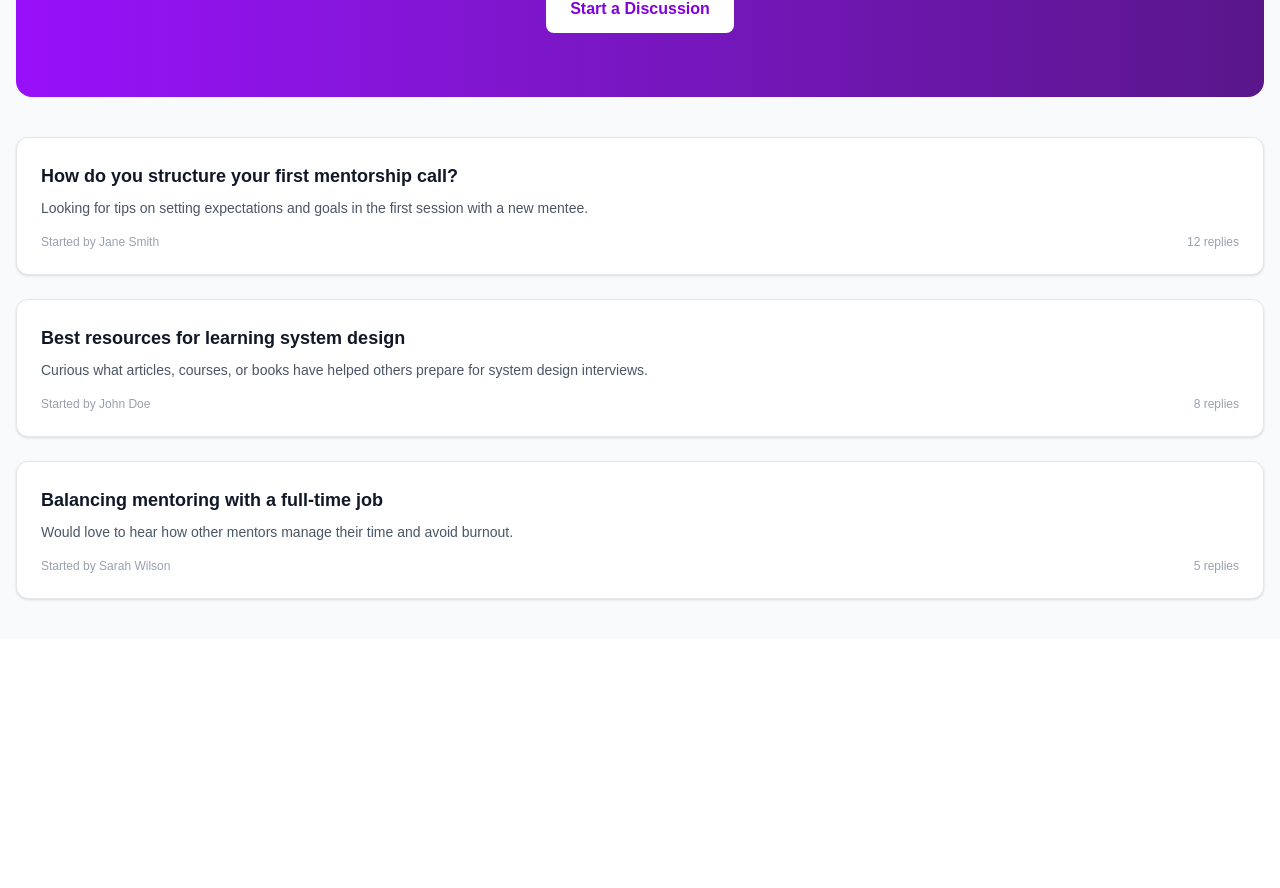
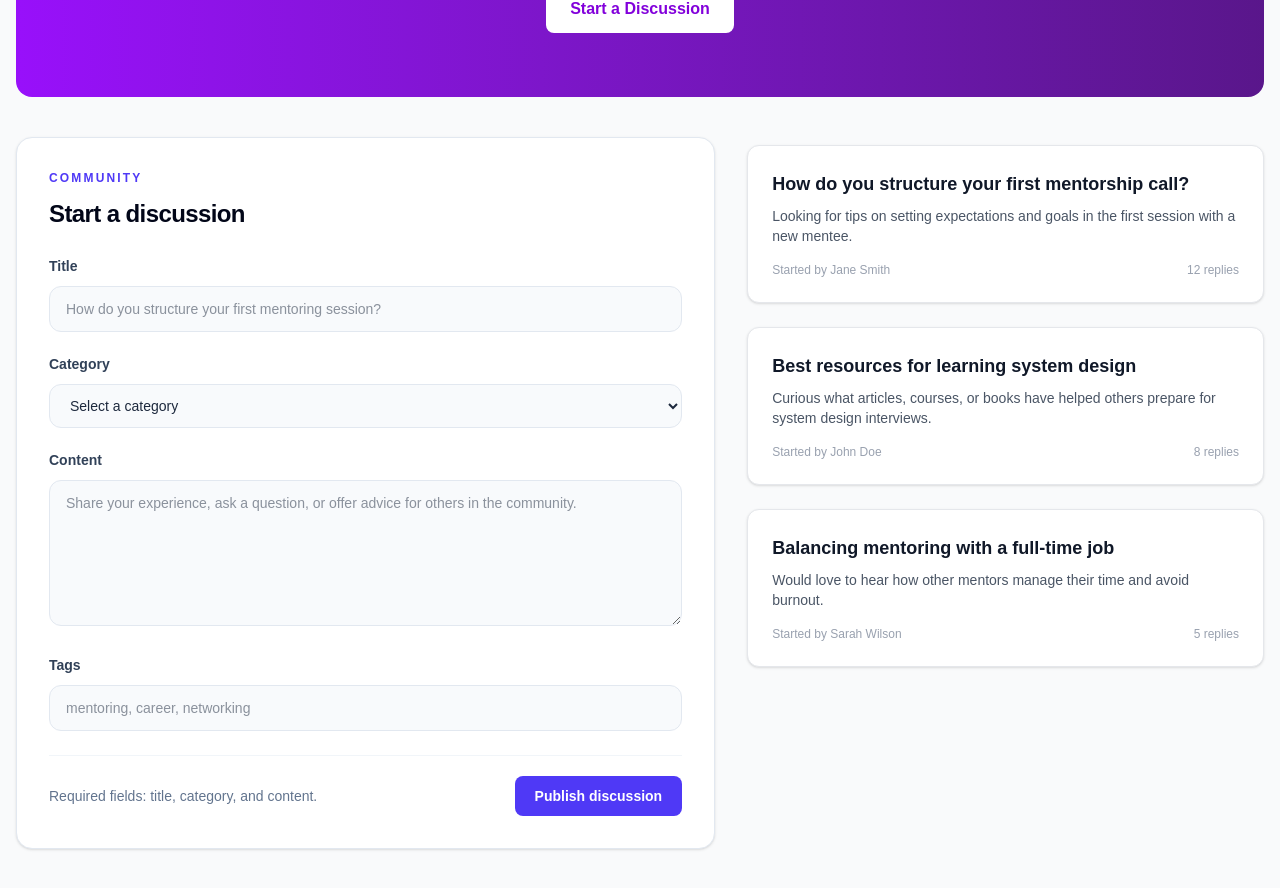
Before and after one commit to MentoNest/skillsync_frontend, a Next.js app: page /community in a window 1280 px wide. Shown: the part 372-1260 px from the top of the page. Before the commit the page ends 1011 px from the top, so only its background shows below. Built offline with nearby package versions, Linux system fonts and the light colour scheme.

Commit message:
creation form

```diff
--- a/app/community/page.tsx
+++ b/app/community/page.tsx
@@ -1,6 +1,9 @@
 import type { Metadata } from "next";
 import CommunityHeroBanner from "@/components/community/CommunityHeroBanner";
 import DiscussionFeedContainer from "@/components/community/DiscussionFeedContainer";
+import DiscussionForm, {
+  type DiscussionFormValues,
+} from "@/components/discussions/DiscussionForm";
 
 export const metadata: Metadata = {
   title: "Community | SkillSync",
@@ -8,12 +11,23 @@ export const metadata: Metadata = {
 };
 
 export default function CommunityPage() {
+  const handleSubmit = async (values: DiscussionFormValues) => {
+    console.log("New discussion submitted:", values);
+  };
+
   return (
     <div className="container mx-auto px-4 py-10">
       <CommunityHeroBanner />
 
-      <div className="mt-10">
-        <DiscussionFeedContainer />
+      <div className="mt-10 grid gap-8 lg:grid-cols-[1.15fr_0.85fr]">
+        <DiscussionForm
+          onSubmit={handleSubmit}
+          submitLabel="Publish discussion"
+        />
+
+        <div className="lg:pt-2">
+          <DiscussionFeedContainer />
+        </div>
       </div>
     </div>
   );
--- /dev/null
+++ b/components/discussions/DiscussionForm.tsx
@@ -0,0 +1,222 @@
+"use client";
+
+import { FormEvent, useMemo, useState } from "react";
+
+export type DiscussionFormValues = {
+  title: string;
+  category: string;
+  content: string;
+  tags: string[];
+};
+
+export type DiscussionFormErrors = Partial<
+  Record<keyof DiscussionFormValues, string>
+>;
+
+const defaultCategories = [
+  "Career Growth",
+  "Leadership",
+  "Interview Prep",
+  "Networking",
+  "Salary & Compensation",
+  "Work-Life Balance",
+];
+
+interface DiscussionFormProps {
+  categories?: string[];
+  initialValues?: Partial<DiscussionFormValues>;
+  submitLabel?: string;
+  onSubmit?: (values: DiscussionFormValues) => void | Promise<void>;
+  className?: string;
+}
+
+const normalizeTags = (rawTags: string) =>
+  rawTags
+    .split(",")
+    .map((tag) => tag.trim())
+    .filter(Boolean);
+
+export default function DiscussionForm({
+  categories = defaultCategories,
+  initialValues,
+  submitLabel = "Create discussion",
+  onSubmit,
+  className = "",
+}: DiscussionFormProps) {
+  const [title, setTitle] = useState(initialValues?.title ?? "");
+  const [category, setCategory] = useState(initialValues?.category ?? "");
+  const [content, setContent] = useState(initialValues?.content ?? "");
+  const [tagsInput, setTagsInput] = useState(
+    initialValues?.tags?.join(", ") ?? ""
+  );
+  const [errors, setErrors] = useState<DiscussionFormErrors>({});
+  const [isSubmitting, setIsSubmitting] = useState(false);
+
+  const fieldClassName = useMemo(
+    () =>
+      "mt-2 w-full rounded-xl border bg-slate-50 px-4 py-3 text-sm text-slate-800 outline-none transition focus:border-indigo-500 focus:bg-white focus:ring-4 focus:ring-indigo-100 disabled:cursor-not-allowed disabled:bg-slate-100",
+    []
+  );
+
+  const validate = (values: DiscussionFormValues): DiscussionFormErrors => {
+    const nextErrors: DiscussionFormErrors = {};
+
+    if (!values.title.trim()) {
+      nextErrors.title = "Title is required.";
+    }
+
+    if (!values.category.trim()) {
+      nextErrors.category = "Category is required.";
+    }
+
+    if (!values.content.trim()) {
+      nextErrors.content = "Content is required.";
+    }
+
+    return nextErrors;
+  };
+
+  const handleSubmit = async (event: FormEvent<HTMLFormElement>) => {
+    event.preventDefault();
+
+    const values: DiscussionFormValues = {
+      title: title.trim(),
+      category: category.trim(),
+      content: content.trim(),
+      tags: normalizeTags(tagsInput),
+    };
+
+    const nextErrors = validate(values);
+    setErrors(nextErrors);
+
+    if (Object.keys(nextErrors).length > 0) {
+      return;
+    }
+
+    setIsSubmitting(true);
+
+    try {
+      await onSubmit?.(values);
+      setTitle("");
+      setCategory("");
+      setContent("");
+      setTagsInput("");
+      setErrors({});
+    } finally {
+      setIsSubmitting(false);
+    }
+  };
+
+  return (
+    <form
+      onSubmit={handleSubmit}
+      noValidate
+      className={`rounded-2xl border border-slate-200 bg-white p-6 shadow-sm sm:p-8 ${className}`}
+    >
+      <div className="mb-6">
+        <p className="text-xs font-bold uppercase tracking-[0.18em] text-indigo-600">
+          Community
+        </p>
+        <h2 className="mt-3 text-2xl font-bold tracking-tight text-slate-950">
+          Start a discussion
+        </h2>
+      </div>
+
+      <div className="grid gap-5">
+        <div>
+          <label htmlFor="discussion-title" className="text-sm font-semibold text-slate-700">
+            Title
+          </label>
+          <input
+            id="discussion-title"
+            name="title"
+            type="text"
+            value={title}
+            onChange={(event) => setTitle(event.target.value)}
+            placeholder="How do you structure your first mentoring session?"
+            aria-invalid={Boolean(errors.title)}
+            className={`${fieldClassName} ${errors.title ? "border-red-300 focus:border-red-500 focus:ring-red-100" : "border-slate-200"}`}
+          />
+          {errors.title ? (
+            <p className="mt-1 text-sm text-red-600" role="alert">
+              {errors.title}
+            </p>
+          ) : null}
+        </div>
+
+        <div>
+          <label htmlFor="discussion-category" className="text-sm font-semibold text-slate-700">
+            Category
+          </label>
+          <select
+            id="discussion-category"
+            name="category"
+            value={category}
+            onChange={(event) => setCategory(event.target.value)}
+            aria-invalid={Boolean(errors.category)}
+            className={`${fieldClassName} ${errors.category ? "border-red-300 focus:border-red-500 focus:ring-red-100" : "border-slate-200"}`}
+          >
+            <option value="">Select a category</option>
+            {categories.map((option) => (
+              <option key={option} value={option}>
+                {option}
+              </option>
+            ))}
+          </select>
+          {errors.category ? (
+            <p className="mt-1 text-sm text-red-600" role="alert">
+              {errors.category}
+            </p>
+          ) : null}
+        </div>
+
+        <div>
+          <label htmlFor="discussion-content" className="text-sm font-semibold text-slate-700">
+            Content
+          </label>
+          <textarea
+            id="discussion-content"
+            name="content"
+            rows={6}
+            value={content}
+            onChange={(event) => setContent(event.target.value)}
+            placeholder="Share your experience, ask a question, or offer advice for others in the community."
+            aria-invalid={Boolean(errors.content)}
+            className={`${fieldClassName} resize-y ${errors.content ? "border-red-300 focus:border-red-500 focus:ring-red-100" : "border-slate-200"}`}
+          />
+          {errors.content ? (
+            <p className="mt-1 text-sm text-red-600" role="alert">
+              {errors.content}
+            </p>
+          ) : null}
+        </div>
+
+        <div>
+          <label htmlFor="discussion-tags" className="text-sm font-semibold text-slate-700">
+            Tags
+          </label>
+          <input
+            id="discussion-tags"
+            name="tags"
+            type="text"
+            value={tagsInput}
+            onChange={(event) => setTagsInput(event.target.value)}
+            placeholder="mentoring, career, networking"
+            className={`${fieldClassName} border-slate-200`}
+          />
+        </div>
+      </div>
+
+      <div className="mt-6 flex items-center justify-between gap-4 border-t border-slate-100 pt-5">
+        <p className="text-sm text-slate-500">Required fields: title, category, and content.</p>
+        <button
+          type="submit"
+          disabled={isSubmitting}
+          className="rounded-lg bg-indigo-600 px-5 py-2.5 text-sm font-bold text-white transition-colors hover:bg-indigo-700 disabled:cursor-not-allowed disabled:bg-slate-300"
+        >
+          {isSubmitting ? "Publishing..." : submitLabel}
+        </button>
+      </div>
+    </form>
+  );
+}
```
